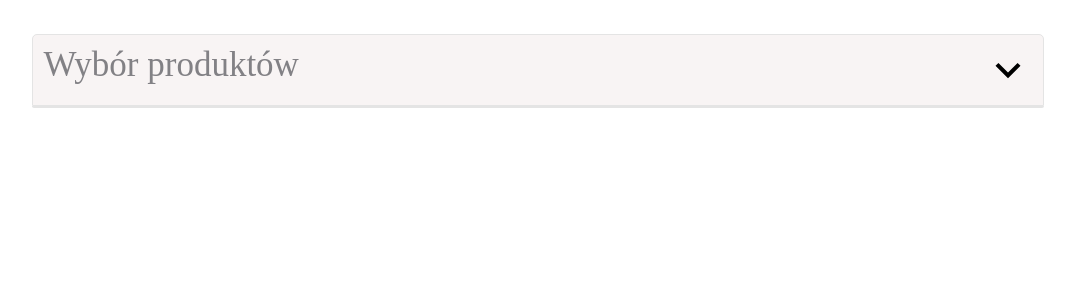
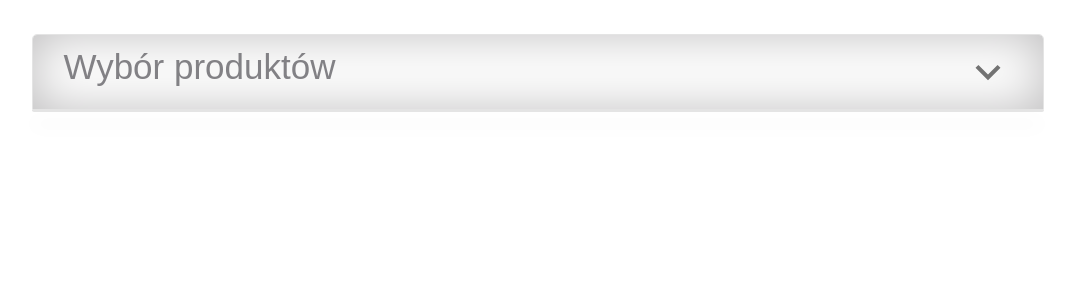
Before and after one commit to xweronika/FormApp, an Angular app: page / in a window 1280 px wide. Shown: the top 300 px of the page, without its empty margins (102-1177 px from the left). Built offline with nearby package versions, Linux system fonts and the light colour scheme.

Commit message:
Set fonts

```diff
--- a/src/app/app.component.html
+++ b/src/app/app.component.html
@@ -1,6 +1,6 @@
 <div class="container">
     <div class="heading" (click)="open=!open">{{title}}
-        <img class="up-icon" [ngClass]="{ icon: open }" src="assets/icons/expand_more.svg">
+        <img [ngClass]="{ icon: open }" src="assets/icons/expand_more.svg">
     </div>
     <form [formGroup]="form" [ngClass]="{ showMe: open }" class="content collapsable">
         <app-products class="grid" [products]="products" formControlName="product">
--- a/src/app/app.component.scss
+++ b/src/app/app.component.scss
@@ -1,7 +1,3 @@
-$grey: #828185;
-$light-grey: #e4e4e4;
-$white-smoke: #f8f4f4;
-
 .container {
   margin: 20px auto;
   width: 80%;
@@ -9,23 +5,26 @@ $white-smoke: #f8f4f4;
 }
 
 .heading {
-  padding: 10px;
+  padding: 12px 30px;
   display: flex;
   cursor: pointer;
-  background: $white-smoke;
-  color: $grey;
-  font-weight: 300;
+  background-color: white;
+  box-shadow: inset 0 0 50px var(--light-grey);
+  color: var(--grey);
+  font-weight: 400;
   font-size: 35px;
   margin-top: 4px;
   border-top-left-radius: 5px;
   border-top-right-radius: 5px;
-  border: 1px solid $light-grey;
+  border: 1px solid var(--white-smoke);
+
 }
 
 .content {
-  border: 1px solid $light-grey;
+  border: 1px solid var(--white-smoke);
   border-bottom-left-radius: 5px;
   border-bottom-right-radius: 5px;
+  box-shadow: -1px 13px 19px 0px var(--white-smoke);
 }
 
 .grid {
@@ -47,10 +46,11 @@ $white-smoke: #f8f4f4;
   max-height: 700px;
 }
 
-.up-icon {
+img {
   transition: 0.5s ease-out;
   margin-left: auto;
   height: 50px;
+  filter: invert(45%);
 }
 
 .icon {
--- a/src/app/components/products/products.component.scss
+++ b/src/app/components/products/products.component.scss
@@ -1,35 +1,38 @@
-$grey: #828185;
-$light-grey: #e4e4e4;
-$white-smoke: #f8f4f4;
-$dark-blue: #00386a;
-
 .card {
-    background-color: $white-smoke;
-    color: $grey;
+    background-color: white;
+    color: var(--grey);
     width: 220px;
     height: 80px;
     margin: 15px 20px;
-    border-radius: 5px;
-    border: 1px solid $light-grey;
+    border-radius: 7px;
+    border: 1px solid var(--dark-white);
     cursor: pointer;
     text-align: center;
+    box-shadow: inset 0 0 50px var(--light-grey);
 }
 
 .card.selected {
-    background-color: $dark-blue;
+    background-color: var(--blue);
     color: white;
+    box-shadow: inset 0 0 50px var(--dark-blue);
+}
+
+.card:hover {
+    border: 1px solid var(--grey);
 }
 
 .card .title {
     line-height: 80px;
+    font-weight: 700;
 }
 
-.tooltip img {
+img {
     height: 20px;
+    filter: invert(45%);
 }
 
 img.selected {
-    filter: invert(100%) saturate(0%);
+    filter: invert(100%);
 }
 
 .tooltip {
@@ -42,7 +45,7 @@ img.selected {
     visibility: hidden;
     position: absolute;
     background: lightblue;
-    color: $dark-blue;
+    color: var(--dark-blue);
     border-radius: 6px;
     padding: 10px;
     z-index: 1;
--- a/src/app/components/products/products.component.ts
+++ b/src/app/components/products/products.component.ts
@@ -13,7 +13,7 @@ import { Product } from 'src/app/interfaces/product';
 export class ProductsComponent implements ControlValueAccessor {
   @Input() products!: Array<Product>;
   obj: any;
-  propagateChange = (_: any) => { };
+  propagateChange: any = () => { };
   // propagate the new value
 
   selectProduct(product: Product) {
--- a/src/styles.scss
+++ b/src/styles.scss
@@ -1 +1,26 @@
-/* You can add global styles to this file, and also import other style files */
+:root {
+    --grey: #828185;
+    --light-grey: #bebdbe;
+    --dark-white: #c5c5c5;
+    --white-smoke: #e4e4e4;
+    --blue: #00386a;
+    --dark-blue: #001b32;
+}
+
+* {
+    font-family: 'Poppins', sans-serif;
+}
+
+@font-face {
+    font-family: 'Poppins', sans-serif;
+    src: url(./assets/fonts/Poppins/Poppins-Regular.ttf) format("opentype");
+    font-display: swap;
+    font-weight: 400;
+}
+
+@font-face {
+    font-family: 'Poppins', sans-serif;
+    src: url(./assets/fonts/Poppins/Poppins-Bold.ttf) format("opentype");
+    font-display: swap;
+    font-weight: 700;
+}
```
Also changed, not shown: src/assets/fonts/Poppins/Poppins-Bold.ttf (added), src/assets/fonts/Poppins/Poppins-Regular.ttf (added).
